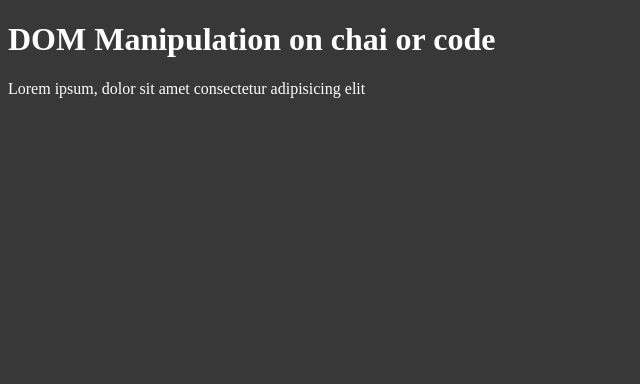
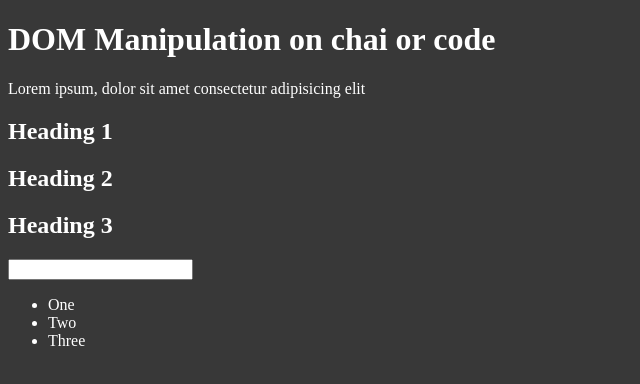
Before and after one commit to Ashir-Khan123/javascript-practice, a plain HTML site: page index.html in a window 1280 px wide. Shown: the whole page, without its empty margins (0-640 px from the left). Drawn offline with Linux system fonts and the light colour scheme.

Commit message:
Nodelist, HTMLCollections

```diff
--- a/index.html
+++ b/index.html
@@ -14,8 +14,21 @@
 <body class="bg-black">
 
     <div>
-        <h1 id="title" class="heading">DOM Manipulation on chai or code</h1>
+        <h1 id="title" class="heading">DOM Manipulation on chai or code <span style="display: none;">text inside span</span></h1>
         <p>Lorem ipsum, dolor sit amet consectetur adipisicing elit</p>
+
+        <h2>Heading 1</h2>
+        <h2>Heading 2</h2>
+        <h2>Heading 3</h2>
+
+        <input type="password" name="pass" id="pass">
+
+        <ul>
+            <li class="list-item">One</li>
+            <li class="list-item">Two</li>
+            <li class="list-item">Three</li>
+        </ul>
+
     </div>
 
 
```
Also changed, not shown: 24-DOM.js (+115 -3 lines).
